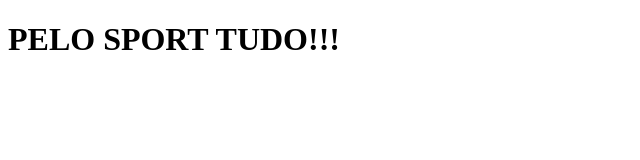
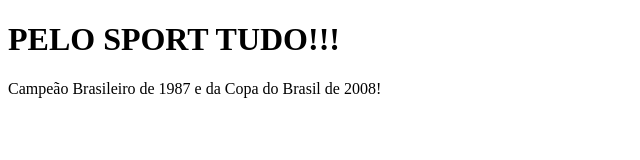
Before and after one commit to paulorochaoliveira/web-server, a website: page public/index.html in a window 1280 px wide. Shown: the whole page, without its empty margins (0-640 px from the left). Drawn offline with Linux system fonts and the light colour scheme.

Commit message:
Adding paragraphe to index.html

```diff
--- a/public/index.html
+++ b/public/index.html
@@ -6,5 +6,6 @@
     </head>
     <body>
         <h1> PELO SPORT TUDO!!! </h1>
+        <p>Campeão Brasileiro de 1987 e da Copa do Brasil de 2008!</p>
     </body>
 </html>
```
